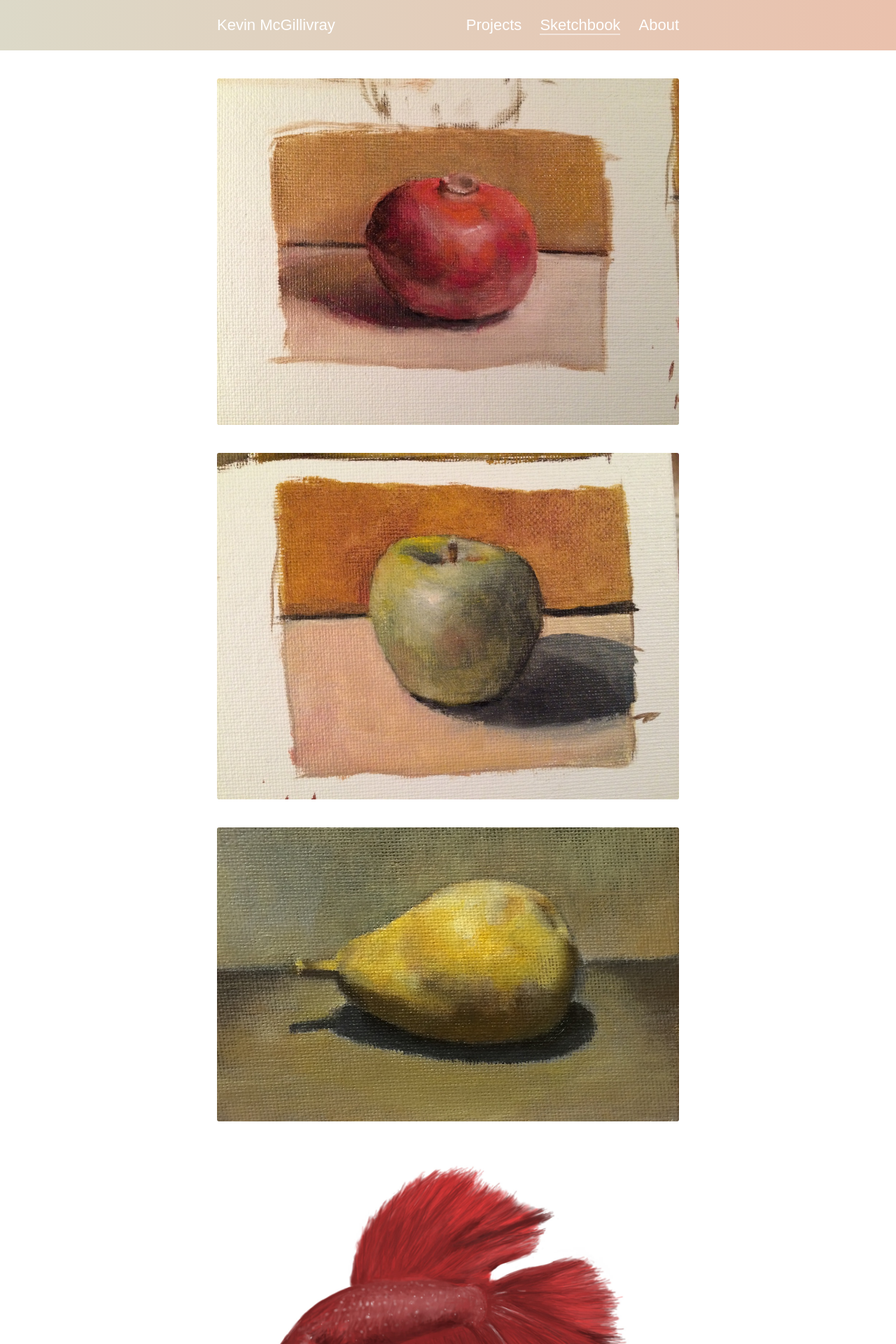
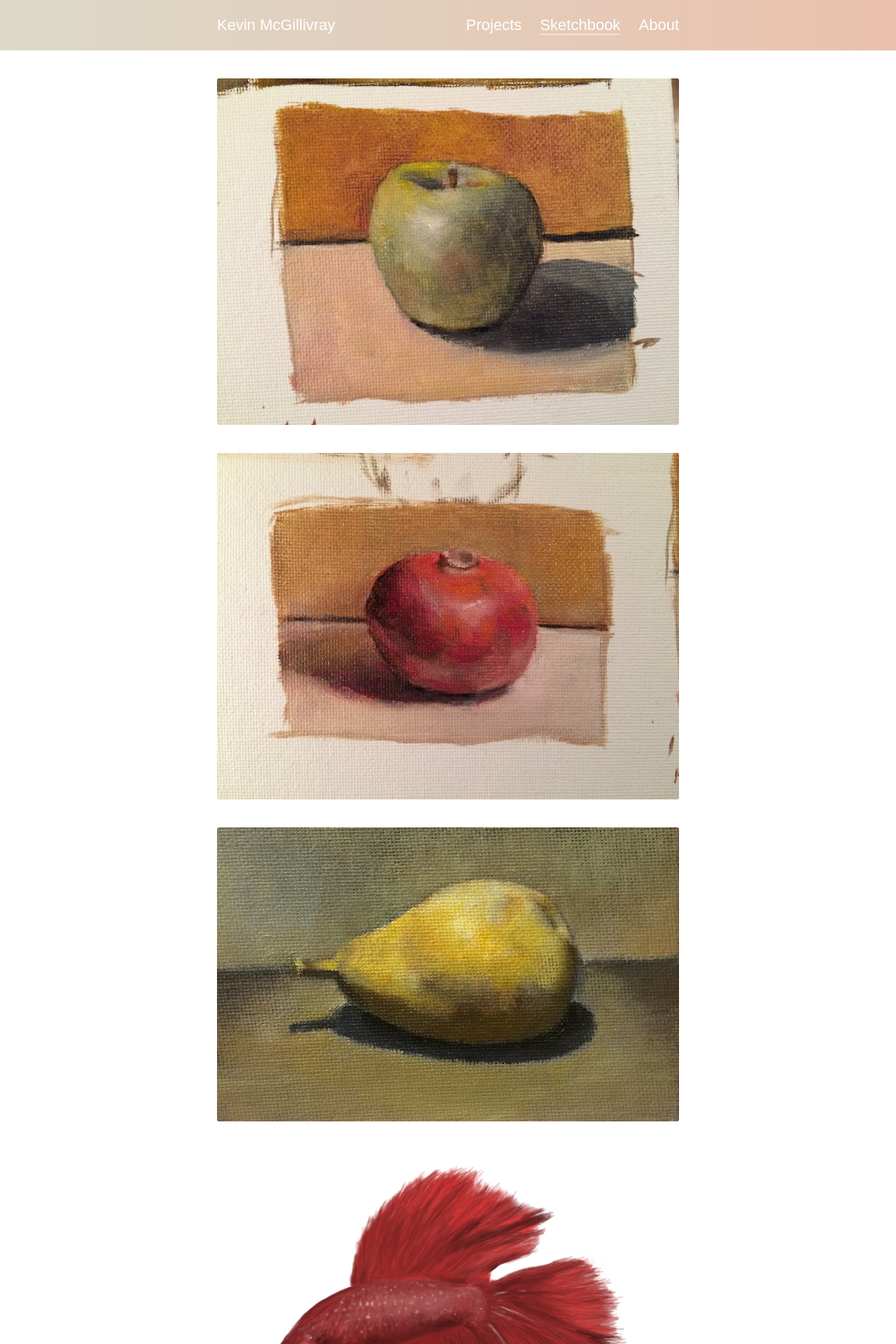
Before and after one commit to kmcgillivray/kmcgillivray.github.io, a Jekyll site: the page built from sketchbook/index.md, in a window 1280 px wide. Shown: the top 1920 px of the page at 70% size. Built offline with Jekyll 4.4.1, drawn with Linux system fonts in a browser that asks for light colours; nearby versions of some CDN libraries.

Commit message:
Sketchbook update.

```diff
--- a/sketchbook/index.md
+++ b/sketchbook/index.md
@@ -3,8 +3,8 @@
 title: Sketchbook
 ---
 
+![Apple](/img/apple.jpg)
 ![Pomegranate](/img/pomegranate.jpg)
-![Apple](/img/apple.jpg)
 ![Pear](/img/pear.jpg)
 ![Betta Fish](/img/cherry.jpg)
 ![Koi](/img/koi.jpg)
```
